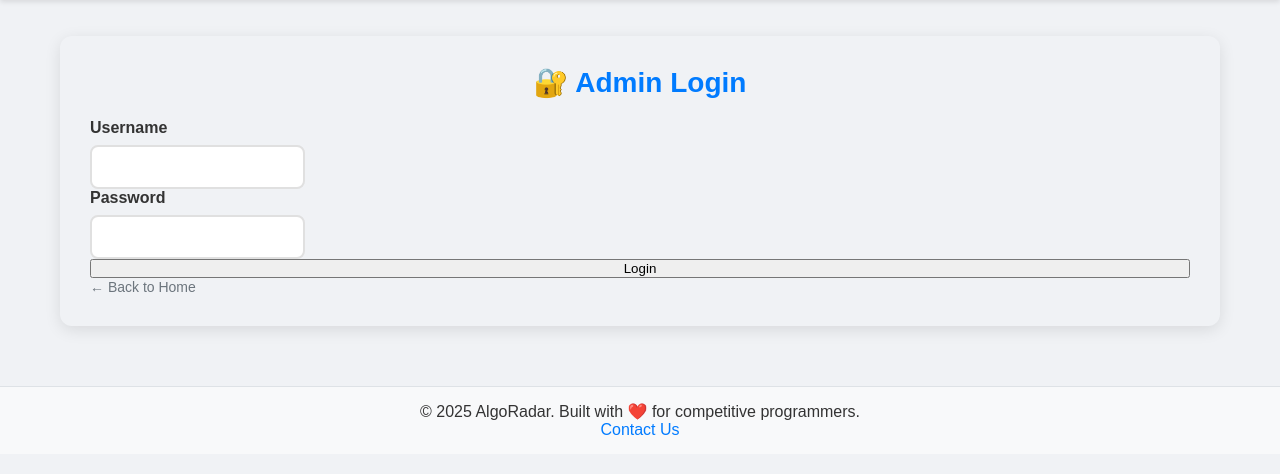
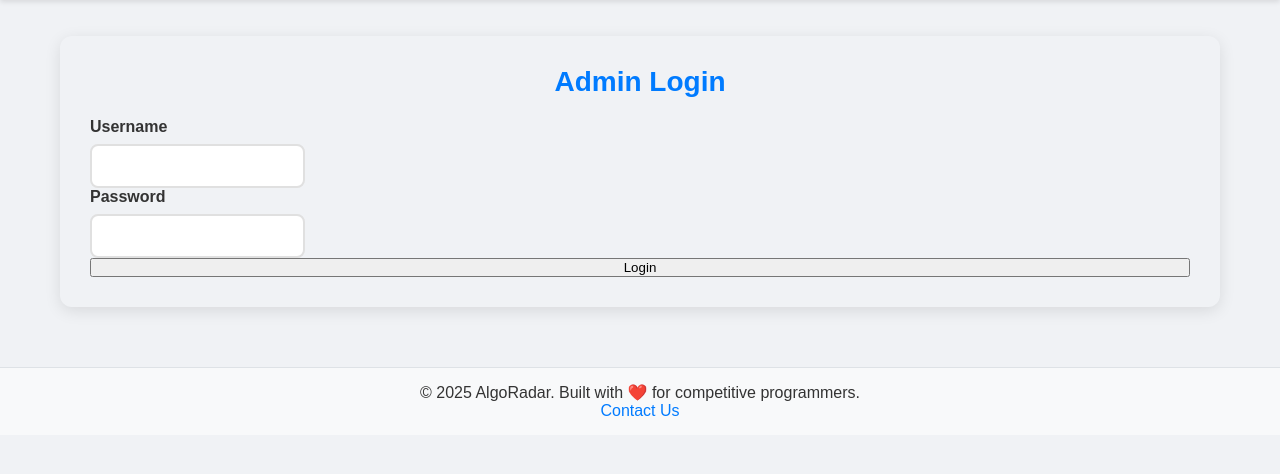
Before and after one commit to nilanshucodes/AlgoRadar, a Flask app: page /admin/login in a window 1280 px wide. Shown: the part 64-538 px from the top of the page. Run offline with Flask 3, Linux system fonts and the light colour scheme.

Commit message:
refactor Admin Login heading

```diff
--- a/templates/admin_login.html
+++ b/templates/admin_login.html
@@ -1,35 +1,26 @@
 {% extends "base.html" %}
 {% block title %}Admin Login{% endblock %}
 {% block content %}
-
 <div class="container my-5">
     <div class="row justify-content-center">
         <div class="col-md-6 col-lg-4">
             <div class="card shadow">
                 <div class="card-body p-4">
-                    <h2 class="text-center mb-4">🔐 Admin Login</h2>
-
+                    <h2 class="text-center mb-4">Admin Login</h2>
                     <form method="POST">
                         <div class="mb-3">
                             <label for="username" class="form-label">Username</label>
                             <input type="text" class="form-control" id="username" name="username" required>
                         </div>
-
                         <div class="mb-3">
                             <label for="password" class="form-label">Password</label>
                             <input type="password" class="form-control" id="password" name="password" required>
                         </div>
-
                         <button type="submit" class="btn btn-primary w-100">Login</button>
                     </form>
-
-                    <div class="text-center mt-3">
-                        <a href="{{ url_for('index') }}" class="text-muted">← Back to Home</a>
-                    </div>
                 </div>
             </div>
         </div>
     </div>
 </div>
-
 {% endblock %}
```
